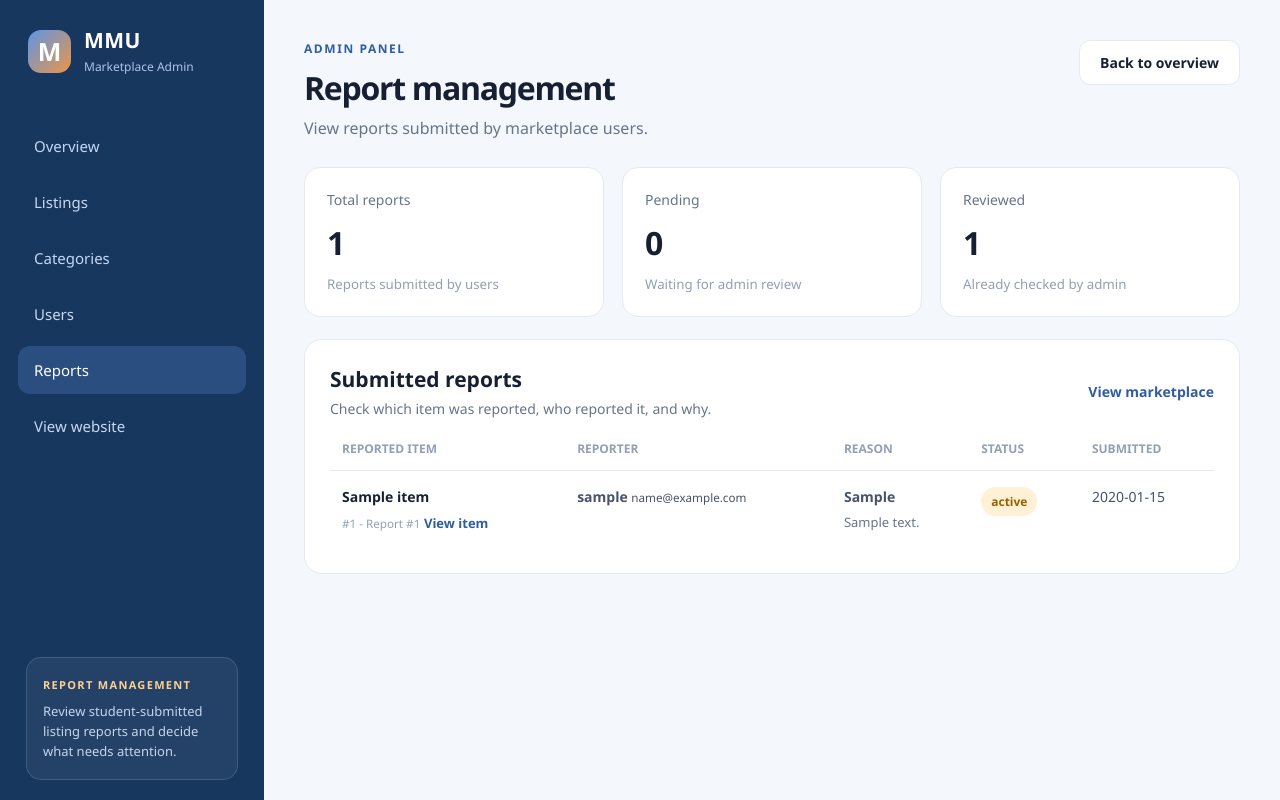
After one commit to S1ngggg/GitExercise-G062-, a Flask app: page /admin/reports in a window 1280 px wide. The commit adds this page. Run offline with Flask 3, Linux system fonts and the light colour scheme; tables that the repository leaves empty hold one stand-in row (values such as "Sample post").

Commit message:
add admin report listing page

```diff
--- a/app.py
+++ b/app.py
@@ -853,6 +853,34 @@ def admin_items():
                            stats=stats)
 
 
+@app.route("/admin/reports")
+def admin_reports():
+    connect = sqlite3.connect("database.db")
+    cursor = connect.cursor()
+
+    cursor.execute("""
+        SELECT report.id, report.reason, report.details, report.status,
+               report.created_at, item.id, item.title,
+               user.username, user.email
+        FROM report
+        JOIN item ON report.item_id = item.id
+        JOIN user ON report.reporter_id = user.id
+        ORDER BY report.id DESC
+    """)
+    reports = cursor.fetchall()
+    connect.close()
+
+    stats = {
+        "total_reports": len(reports),
+        "pending_reports": sum(1 for report in reports if report[3] == "Pending"),
+        "reviewed_reports": sum(1 for report in reports if report[3] != "Pending")
+    }
+
+    return render_template("admin_reports.html",
+                           reports=reports,
+                           stats=stats)
+
+
 @app.route("/admin/items/<int:item_id>/update", methods=['POST'])
 def update_admin_item(item_id):
     price = request.form.get('price', '').strip()
--- a/static/css/admin.css
+++ b/static/css/admin.css
@@ -280,6 +280,33 @@
 
 .listing-table td:first-child small {
     color: #93a0b4;
+}
+
+.reports-table td {
+    vertical-align: top;
+}
+
+.report-details {
+    max-width: 420px;
+    margin: 7px 0 0;
+    color: var(--muted);
+    font-size: 13px;
+    line-height: 1.45;
+}
+
+.report-details.muted {
+    color: #9aa5b5;
+    font-style: italic;
+}
+
+.report-status {
+    display: inline-flex;
+    padding: 6px 10px;
+    border-radius: 20px;
+    background: #fff1d6;
+    color: #986100;
+    font-size: 12px;
+    font-weight: 600;
 }
 
 .status {
--- a/templates/admin.html
+++ b/templates/admin.html
@@ -22,7 +22,7 @@
                 <a href="{{ url_for('admin_items') }}">Listings</a>
                 <a href="{{ url_for('admin_categories') }}">Categories</a>
                 <a href="#recent-users">Users</a>
-                <span class="disabled">Reports</span>
+                <a href="{{ url_for('admin_reports') }}">Reports</a>
                 <a href="{{ url_for('home') }}">View website</a>
             </nav>
 
--- a/templates/admin_categories.html
+++ b/templates/admin_categories.html
@@ -22,7 +22,7 @@
                 <a href="{{ url_for('admin_items') }}">Listings</a>
                 <a class="active" href="{{ url_for('admin_categories') }}">Categories</a>
                 <a href="{{ url_for('admin_dashboard') }}#recent-users">Users</a>
-                <span class="disabled">Reports</span>
+                <a href="{{ url_for('admin_reports') }}">Reports</a>
                 <a href="{{ url_for('home') }}">View website</a>
             </nav>
 
--- a/templates/admin_items.html
+++ b/templates/admin_items.html
@@ -22,7 +22,7 @@
                 <a class="active" href="{{ url_for('admin_items') }}">Listings</a>
                 <a href="{{ url_for('admin_categories') }}">Categories</a>
                 <a href="{{ url_for('admin_dashboard') }}#recent-users">Users</a>
-                <span class="disabled">Reports</span>
+                <a href="{{ url_for('admin_reports') }}">Reports</a>
                 <a href="{{ url_for('home') }}">View website</a>
             </nav>
 
--- /dev/null
+++ b/templates/admin_reports.html
@@ -0,0 +1,118 @@
+<!DOCTYPE html>
+<html lang="en">
+<head>
+    <meta charset="UTF-8">
+    <meta name="viewport" content="width=device-width, initial-scale=1.0">
+    <title>Report Management | MMU Marketplace</title>
+    <link rel="stylesheet" href="{{ url_for('static', filename='css/admin.css') }}">
+</head>
+<body class="admin-body">
+    <div class="admin-layout">
+        <aside class="admin-sidebar">
+            <a class="admin-brand" href="{{ url_for('home') }}">
+                <span class="brand-mark">M</span>
+                <span>
+                    <strong>MMU</strong>
+                    <small>Marketplace Admin</small>
+                </span>
+            </a>
+
+            <nav class="admin-nav" aria-label="Admin navigation">
+                <a href="{{ url_for('admin_dashboard') }}">Overview</a>
+                <a href="{{ url_for('admin_items') }}">Listings</a>
+                <a href="{{ url_for('admin_categories') }}">Categories</a>
+                <a href="{{ url_for('admin_dashboard') }}#recent-users">Users</a>
+                <a class="active" href="{{ url_for('admin_reports') }}">Reports</a>
+                <a href="{{ url_for('home') }}">View website</a>
+            </nav>
+
+            <section class="preview-note">
+                <p class="preview-label">Report Management</p>
+                <p>Review student-submitted listing reports and decide what needs attention.</p>
+            </section>
+        </aside>
+
+        <main class="admin-main">
+            <header class="dashboard-header">
+                <div>
+                    <p class="eyebrow">ADMIN PANEL</p>
+                    <h1>Report management</h1>
+                    <p class="dashboard-subtitle">View reports submitted by marketplace users.</p>
+                </div>
+                <a class="button" href="{{ url_for('admin_dashboard') }}">Back to overview</a>
+            </header>
+
+            <section class="stat-grid" aria-label="Report statistics">
+                <article class="stat-card">
+                    <p>Total reports</p>
+                    <strong>{{ stats.total_reports }}</strong>
+                    <small>Reports submitted by users</small>
+                </article>
+                <article class="stat-card">
+                    <p>Pending</p>
+                    <strong>{{ stats.pending_reports }}</strong>
+                    <small>Waiting for admin review</small>
+                </article>
+                <article class="stat-card">
+                    <p>Reviewed</p>
+                    <strong>{{ stats.reviewed_reports }}</strong>
+                    <small>Already checked by admin</small>
+                </article>
+            </section>
+
+            <section class="listings-panel">
+                <div class="panel-heading">
+                    <div>
+                        <h2>Submitted reports</h2>
+                        <p>Check which item was reported, who reported it, and why.</p>
+                    </div>
+                    <a href="{{ url_for('home_page') }}">View marketplace</a>
+                </div>
+
+                <div class="table-wrap">
+                    <table class="listing-table reports-table">
+                        <thead>
+                            <tr>
+                                <th>Reported item</th>
+                                <th>Reporter</th>
+                                <th>Reason</th>
+                                <th>Status</th>
+                                <th>Submitted</th>
+                            </tr>
+                        </thead>
+                        <tbody>
+                            {% for report_id, reason, details, status, created_at, item_id, item_title, reporter_name, reporter_email in reports %}
+                            <tr>
+                                <td>
+                                    <strong>{{ item_title }}</strong>
+                                    <small>#{{ item_id }} - Report #{{ report_id }}</small>
+                                    <a class="table-action-link" href="{{ url_for('item_detail', item_id=item_id) }}">View item</a>
+                                </td>
+                                <td>
+                                    <strong>{{ reporter_name }}</strong>
+                                    <small>{{ reporter_email }}</small>
+                                </td>
+                                <td>
+                                    <strong>{{ reason }}</strong>
+                                    {% if details %}
+                                    <p class="report-details">{{ details }}</p>
+                                    {% else %}
+                                    <p class="report-details muted">No extra details provided.</p>
+                                    {% endif %}
+                                </td>
+                                <td><span class="report-status status-{{ status | lower }}">{{ status }}</span></td>
+                                <td>{{ created_at }}</td>
+                            </tr>
+                            {% else %}
+                            <tr class="empty-row">
+                                <td colspan="5">No reports submitted yet.</td>
+                            </tr>
+                            {% endfor %}
+                        </tbody>
+                    </table>
+                </div>
+            </section>
+        </main>
+    </div>
+</body>
+</html>
```
